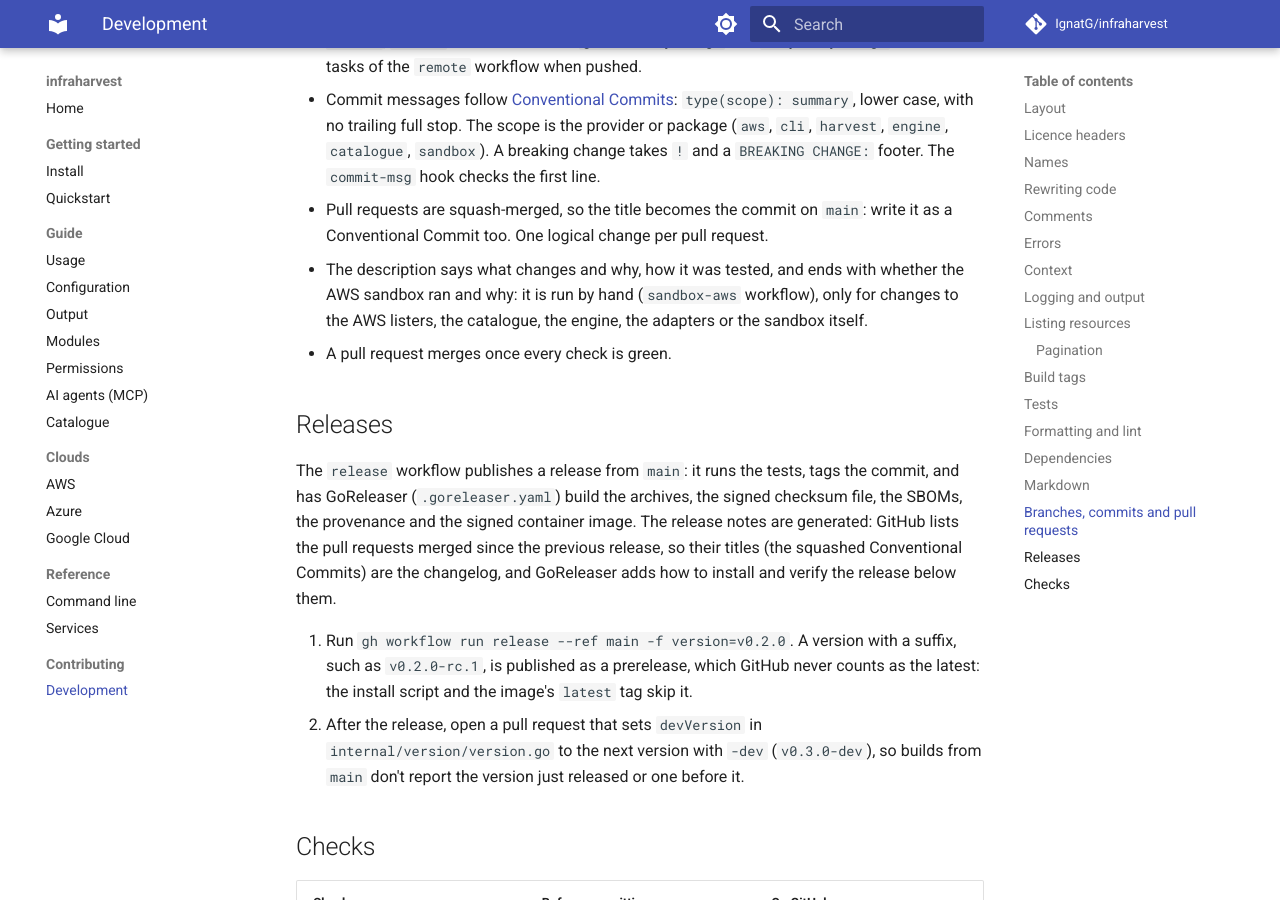
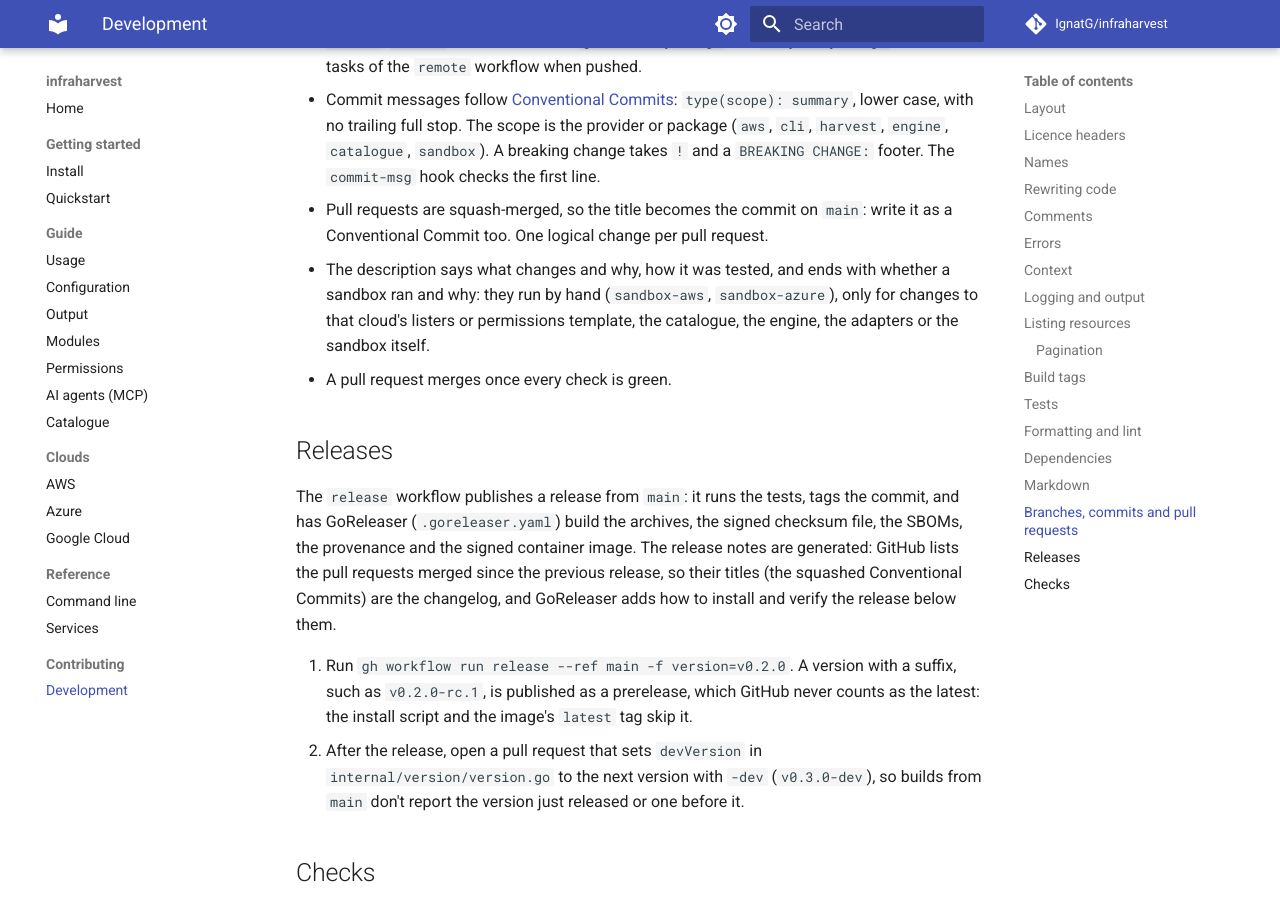
Before and after one commit to IgnatG/infraharvest, an MkDocs documentation site: the page built from docs/development.md, in a window 1280 px wide and 900 px high, scrolled down 8982 px. Built offline with MkDocs 1.6.1 and Material for MkDocs 9.7.7, drawn with Linux system fonts in a browser that asks for light colours; comment, search, counter and statistics services are not loaded; some of the changed text lies outside the part shown.

Commit message:
test(sandbox): bootstrap the Azure sandbox in uksouth by default
westeurope refuses new subscriptions. docs/development.md now covers both sandboxes.

```diff
--- a/docs/development.md
+++ b/docs/development.md
@@ -132,7 +132,7 @@ Every list call pages until the API says it is done, and a page that doesn't adv
 
 - Provider code that the command tree compiles in carries `//go:build !minimal || <provider>`, and registers itself from `init()` (`internal/cli/providers/provider_cmd_aws.go`). Its tests carry the same constraint (`aws_accounts_test.go`).
 - `-tags minimal` builds no provider; `-tags minimal,aws` builds AWS only. The `build-tags` job of the `tests` workflow checks both. Locally, `make test PKG=./internal/cli/... TAGS=minimal,aws` compiles one SDK instead of three.
-- Tests that need more than the Go toolchain have their own tag: `integration` (the engine against real Terraform), `e2e` (emulators, combined with a provider: `e2e && (!minimal || azure)`), and `sandbox` (a real AWS account, run only by hand).
+- Tests that need more than the Go toolchain have their own tag: `integration` (the engine against real Terraform), `e2e` (emulators, combined with a provider: `e2e && (!minimal || azure)`), and `sandbox` (a real AWS account or Azure subscription, run only by hand).
 
 ## Tests
 
@@ -178,7 +178,7 @@ A new page goes into `mkdocs.yml`'s navigation; the `docs` workflow builds stric
 - Name branches after the change's type: `feat/`, `fix/`, `refactor/`, `test/`, `ci/`, `docs/`, `build/`, `chore/`. Branches named `golden/<anything>` and `tidy/<anything>` start those tasks of the `remote` workflow when pushed.
 - Commit messages follow [Conventional Commits](https://www.conventionalcommits.org/): `type(scope): summary`, lower case, with no trailing full stop. The scope is the provider or package (`aws`, `cli`, `harvest`, `engine`, `catalogue`, `sandbox`). A breaking change takes `!` and a `BREAKING CHANGE:` footer. The `commit-msg` hook checks the first line.
 - Pull requests are squash-merged, so the title becomes the commit on `main`: write it as a Conventional Commit too. One logical change per pull request.
-- The description says what changes and why, how it was tested, and ends with whether the AWS sandbox ran and why: it is run by hand (`sandbox-aws` workflow), only for changes to the AWS listers, the catalogue, the engine, the adapters or the sandbox itself.
+- The description says what changes and why, how it was tested, and ends with whether a sandbox ran and why: they run by hand (`sandbox-aws`, `sandbox-azure`), only for changes to that cloud's listers or permissions template, the catalogue, the engine, the adapters or the sandbox itself.
 - A pull request merges once every check is green.
 
 ## Releases
```
Also changed, not shown: e2e/README.md (+1 -1 lines), 1 other file.
